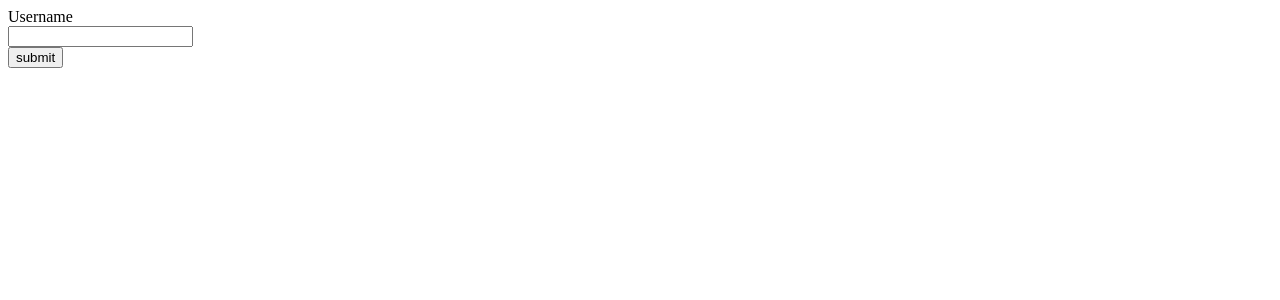
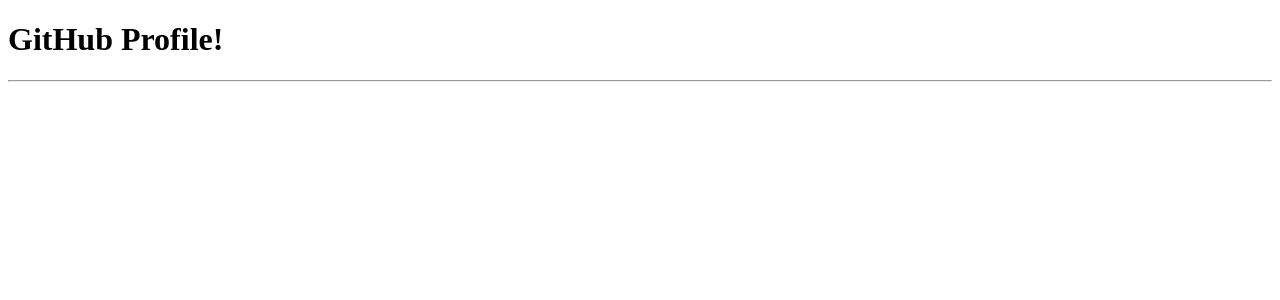
Before and after one commit to nicky-code/GitHub-profile, an Angular app: page /display in a window 1280 px wide. Before the commit this address led to /. Shown: the top 300 px of the page. Built offline with nearby package versions, Linux system fonts and the light colour scheme.

Commit message:
added the constructor on classes.

```diff
--- a/src/app/app-routing.module.ts
+++ b/src/app/app-routing.module.ts
@@ -1,8 +1,13 @@
 import { NgModule } from '@angular/core';
 import { Routes, RouterModule } from '@angular/router';
+import { DisplayComponent } from './display/display.component';
+import { FormComponent } from './form/form.component';
 
 
-const routes: Routes = [];
+const routes: Routes = [
+  { path: 'display', component: DisplayComponent},
+  { path: '', component: FormComponent },
+];
 
 @NgModule({
   imports: [RouterModule.forRoot(routes)],
--- a/src/app/app.component.html
+++ b/src/app/app.component.html
@@ -1 +1,2 @@
-<app-form></app-form>
+<!-- <app-form></app-form> -->
+<router-outlet></router-outlet>
--- a/src/app/display/display.component.html
+++ b/src/app/display/display.component.html
@@ -1 +1,6 @@
-<p>display works!</p>
+<!-- <p>display works!</p> -->
+<div class="jumbotron">
+    <h1 class="display-4 text-center">GitHub Profile!</h1>
+    <hr class="my-4">
+
+  </div>
--- a/src/app/form/form.component.css
+++ b/src/app/form/form.component.css
@@ -0,0 +1,20 @@
+#gitHub{
+    background-image: url('https://sites.psu.edu/bjr5500/files/2017/07/background-wallpapers-beautiful-website-sphere-different-backgrounds-2hiuje6.jpg');
+    background-size: cover;
+    background-repeat: no-repeat;
+    height: 100vh;
+    resize: both;
+    overflow: auto;
+}
+
+h1{
+    font-style: italic;
+    color: brown;
+    font-size: 40px;
+    text-align: center;
+}
+
+.form{
+    margin-left: 20px;
+    margin-top: 70px;
+}
--- a/src/app/form/form.component.html
+++ b/src/app/form/form.component.html
@@ -1,8 +1,10 @@
 <!-- <p>form works!</p> -->
-<div class="container-fluid">
+<div class="container-fluid" id="gitHub">
+        <h1>GitHub Web!</h1>
+        <div class="form">
+                <label for="name">Username</label><br>
+                <input type="text" class="form-control" id="name" required><br>
 
-        <label for="name">Username</label><br>
-        <input type="text" class="form-control" id="name" required><br>
-
-        <button type="submit" class="btn btn-danger">submit</button>
+                <button routerLink="display"  type="submit" class="btn btn-danger">submit</button>
+        </div>
 </div>
--- a/src/app/repository.ts
+++ b/src/app/repository.ts
@@ -1,2 +1,6 @@
 export class Repository {
+
+    // tslint:disable-next-line: variable-name
+    constructor(public full_name: string, public description: string, public created_at: any, public updated_at: any) {
+    }
 }
--- a/src/app/user.ts
+++ b/src/app/user.ts
@@ -1,2 +1,5 @@
 export class User {
+    // tslint:disable-next-line: variable-name
+    constructor(public login: string, public avatar_url: any , public  public_repos: number) {
+    }
 }
```
Also changed, not shown: src/app/gitHub-service/git-hub.service.ts (added, +10 -0 lines), 1 other file (tests, documents, lock files or other folders).
